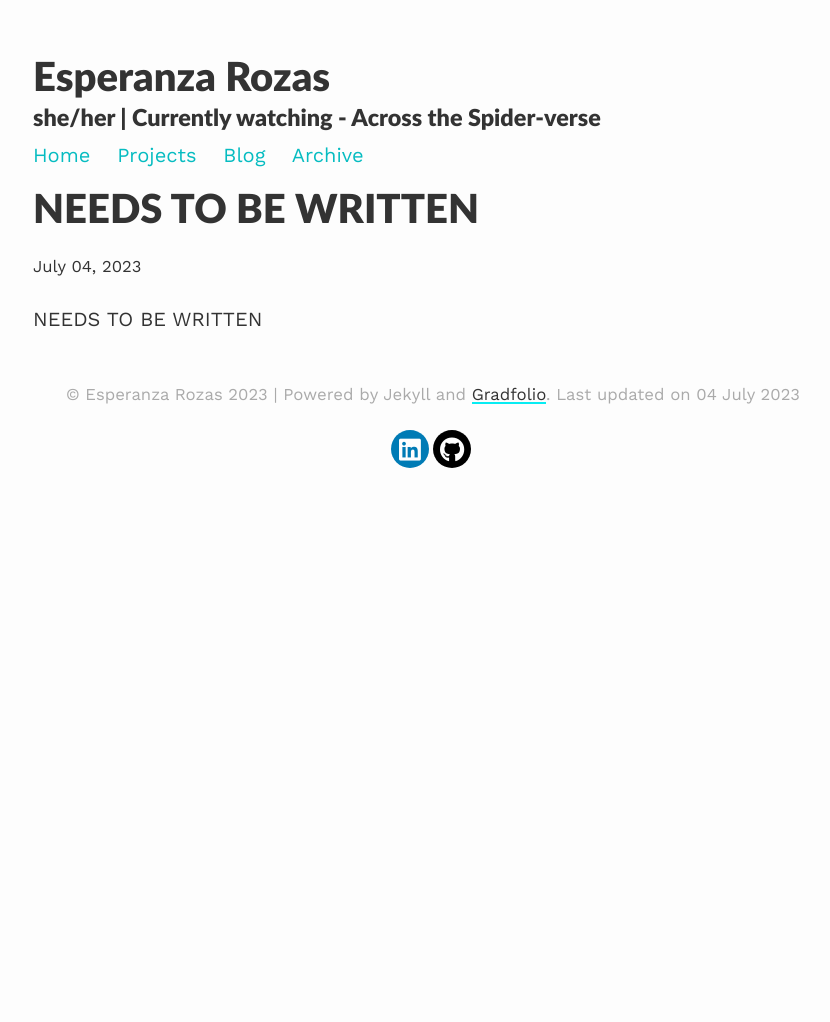
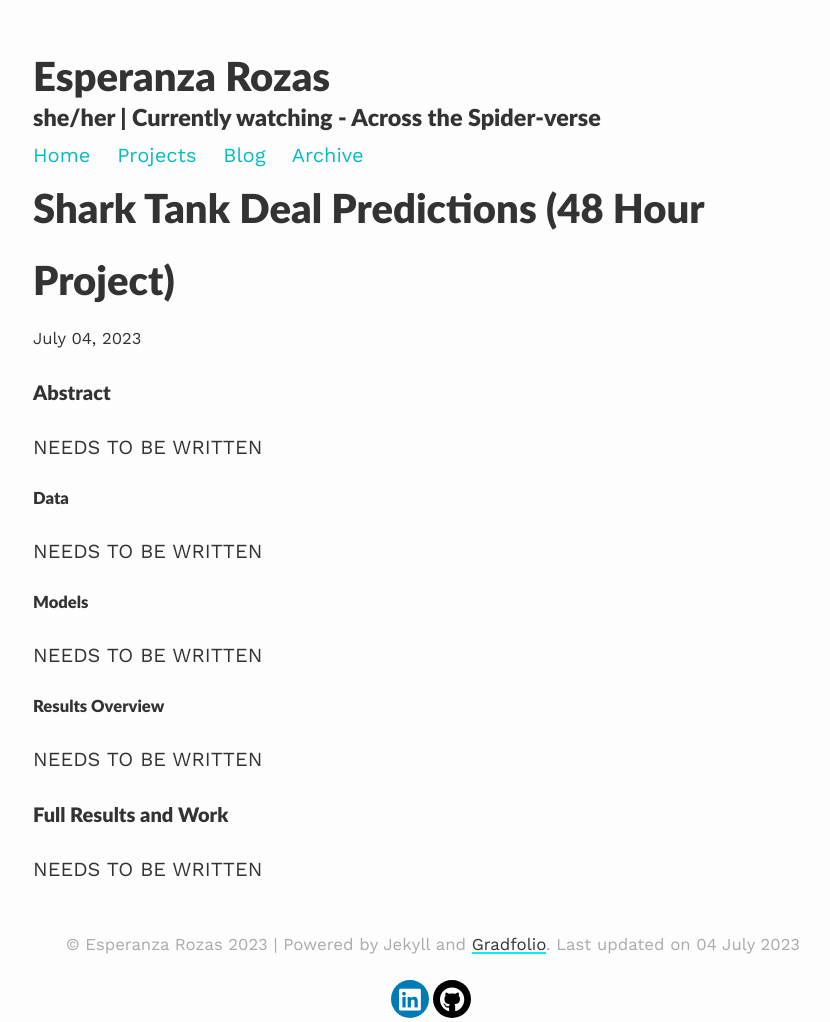
Before and after one commit to ESR76/esr76.github.io, a Jekyll site: the page built from _projects/datahacks-2022.md, in a window 1280 px wide. Shown: the whole page, without its empty margins (207-1037 px from the left). Built offline with Jekyll 4.4.1, drawn with Linux system fonts in a browser that asks for light colours; nearby versions of some CDN libraries; before the commit the page ends 980 px from its top, so only the background shows below that.

Commit message:
Readded icons and edited some posts

```diff
--- a/_includes/favicon.html
+++ b/_includes/favicon.html
@@ -1,5 +1,5 @@
 <!-- Generated using https://favicon.io/ -->
-<link rel="apple-touch-icon" sizes="180x180" href="apple-touch-icon.png?">
-<link rel="icon" type="image/png" sizes="32x32" href="favicon-32x32.png?">
-<link rel="icon" type="image/png" sizes="16x16" href="favicon-16x16.png?">
-<link rel="manifest" href=site.webmanifest">
+<link rel="apple-touch-icon" sizes="180x180" href="/apple-touch-icon.png">
+<link rel="icon" type="image/png" sizes="32x32" href="/favicon-32x32.png">
+<link rel="icon" type="image/png" sizes="16x16" href="/favicon-16x16.png">
+<link rel="manifest" href="/site.webmanifest">
--- a/_projects/datahacks-2022.md
+++ b/_projects/datahacks-2022.md
@@ -1,7 +1,28 @@
 ---
 layout: post
-title: NEEDS TO BE WRITTEN
-description: NEEDS TO BE WRITTEN
+title: Shark Tank Deal Predictions (48 Hour Project)
+description: As a part of UC San Diego's Data Science Student Society (DS3) annual data science hackathon, DataHacks, I and two other undergraduates attempted to predict whether a pitch would get a deal on Shark Tank or not based on the pitch.
 ---
 
+#### Abstract
+
 NEEDS TO BE WRITTEN
+
+##### Data
+
+NEEDS TO BE WRITTEN
+
+
+##### Models
+
+NEEDS TO BE WRITTEN
+
+
+##### Results Overview
+
+NEEDS TO BE WRITTEN
+
+
+#### Full Results and Work
+
+NEEDS TO BE WRITTEN
```
Also changed, not shown: _posts/2023-06-30-graduation-ucsd.md (+18 -2 lines), index.md (+1 -1 lines), README.md, android-chrome-192x192.png, android-chrome-512x512.png, apple-touch-icon.png, favicon-16x16.png, favicon-32x32.png, favicon.ico, 4 other files.
